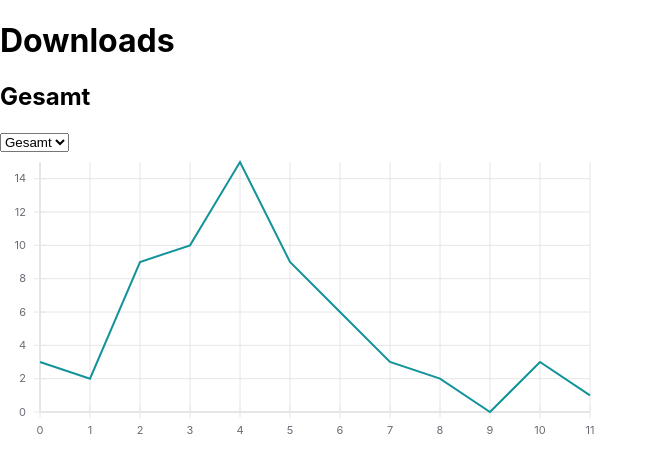
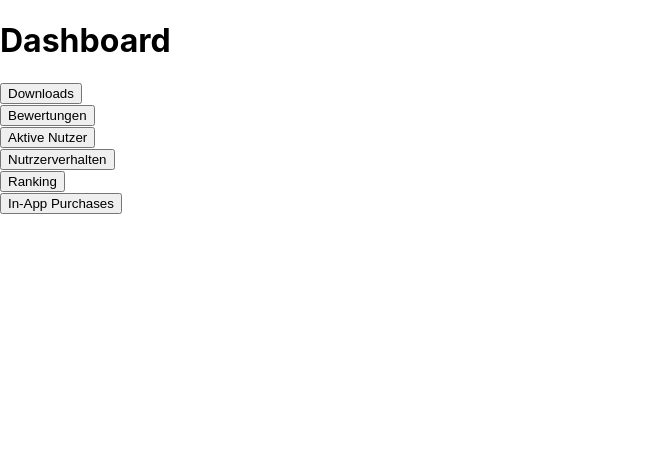
Before and after one commit to philipkrueck/app_analytics_dashboard, a React (Create React App) app: page / in a window 1280 px wide. Shown: the top 472 px of the page, without its empty margins (0-657 px from the left). Built offline with nearby package versions, Linux system fonts and the light colour scheme.

Commit message:
added dashboard back

```diff
--- a/src/App.js
+++ b/src/App.js
@@ -6,7 +6,7 @@ import Dashboard from './Dashboard';
 
 function App() {
   return (
-    <Downloads /> // ToDo: change back to Dashboard
+    <Dashboard />
   );
 }
 
```
